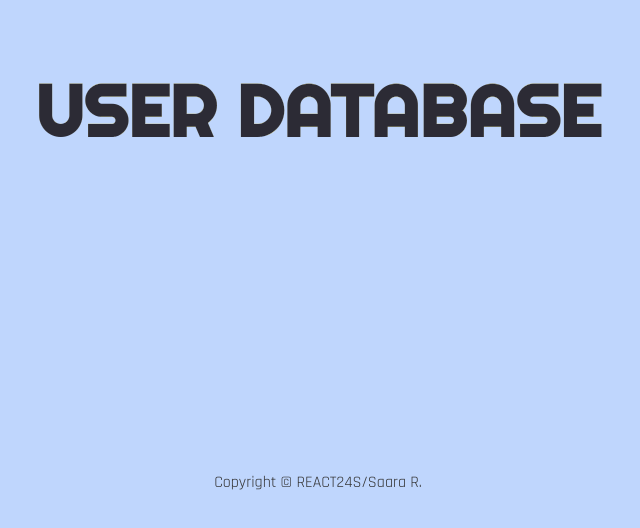
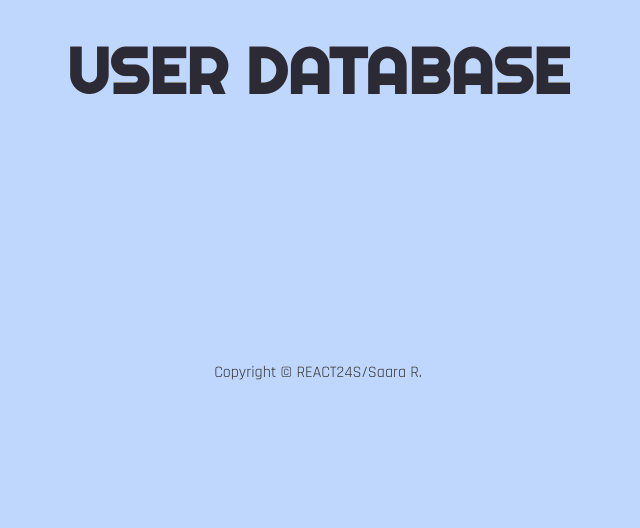
Before and after one commit to SaaraRi/persons_database, a plain HTML site: page index.html in a window 1280 px wide. Shown: the whole page, without its empty margins (322-962 px from the left). Drawn offline with Linux system fonts and the light colour scheme; no server answers.

Commit message:
fix header

```diff
--- a/style.css
+++ b/style.css
@@ -13,21 +13,15 @@ body {
     overflow-x: hidden;
 }
 
-header {
-    display: flex;
-    justify-content: center;
-    align-items: center;
-}
-
 header h1 {
     font-family: "Righteous", sans-serif;
-    font-size: 4.5rem;
+    font-size: 4rem;
     text-transform: uppercase;
     color: #2c2b35;
     -webkit-text-stroke-color: rgb(248, 239, 145);
-    -webkit-text-stroke-width: 0.1px;
+    -webkit-text-stroke-width: 0.01px;
     text-align: center;
-    margin: 100px;
+    margin: 60px 0 80px 0;
 }
 
 #card-container {
```
